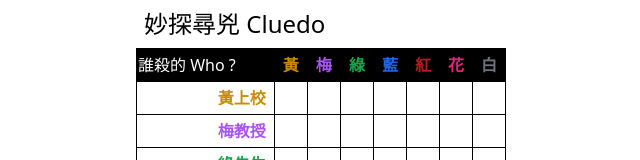
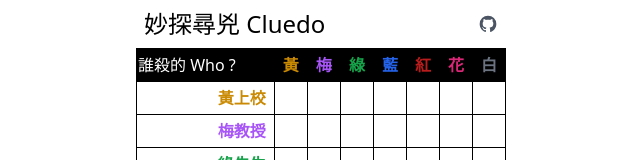
Before and after one commit to sibevin/cluedo-sheet, a Vue app: page / in a window 1280 px wide. Shown: the top 160 px of the page, without its empty margins (319-959 px from the left). Built offline with nearby package versions, Linux system fonts and the light colour scheme.

Commit message:
Deploy to Github page
1. deploy.sh - to handle the deployment
Ref: https://vitejs.dev/guide/static-deploy.html#github-pages
2. Add github repo link in App.vue
3. Add app link to README

```diff
--- a/src/App.vue
+++ b/src/App.vue
@@ -17,6 +17,7 @@
   mdiStove,
   mdiChandelier,
   mdiBookOpenVariant,
+  mdiGithub,
 } from "@mdi/js";
 import SvgIcon from "./components/SvgIcon.vue";
 import StatusMarker from "./components/StatusMarker.vue";
@@ -134,7 +135,12 @@
 <template>
   <div class="absolute inset-0 flex flex-col justify-between items-center">
     <div class="grow min-h-0 overflow-y-auto">
-      <div class="text-2xl p-2">妙探尋兇 Cluedo</div>
+      <div class="p-2 flex justify-between items-center">
+        <div class="grow text-2xl">妙探尋兇 Cluedo</div>
+        <a href="https://github.com/sibevin/cluedo-sheet" target="_blank">
+          <SvgIcon class="text-gray-600" :path="mdiGithub" :size="20"></SvgIcon>
+        </a>
+      </div>
       <table class="w-full">
         <tr>
           <td class="title">誰殺的 Who ?</td>
```
Also changed, not shown: 2 other files (tests, documents, lock files or other folders).
